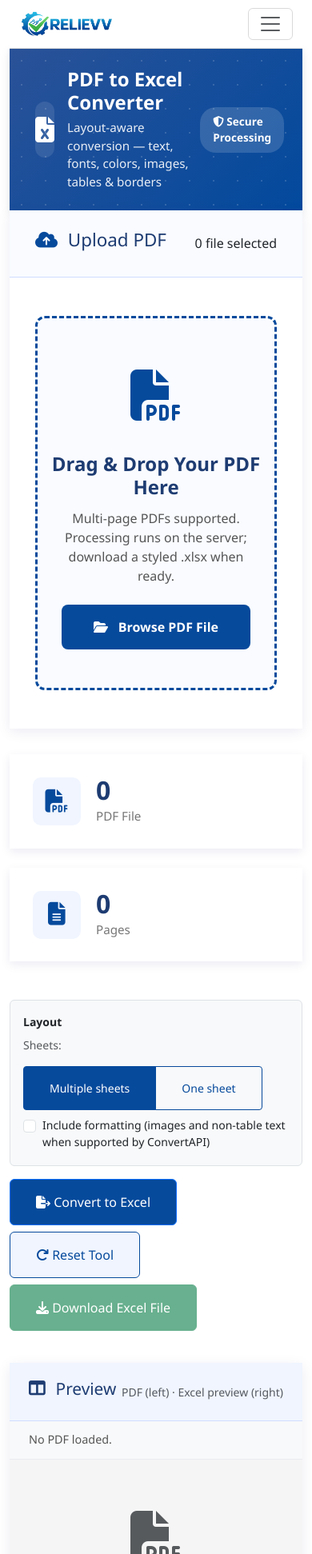
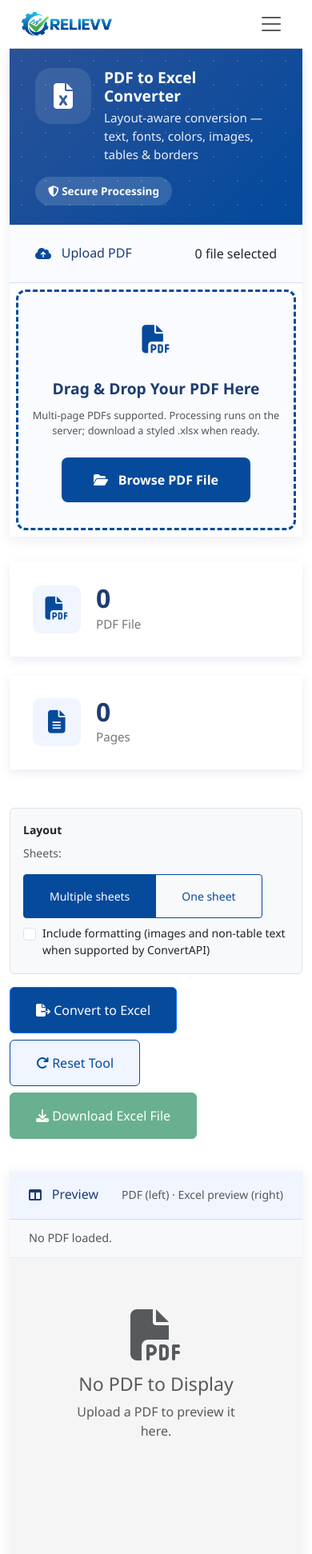
Before and after one commit to relievvautomation-collab/pdftoexcel, a Flask app: page / in a window 390 px wide. Shown: the top 1943 px of the page at 80% size. Run offline with Flask 3, Linux system fonts and the light colour scheme; some libraries are stand-ins or nearby versions.

Commit message:
Update style.css

```diff
--- a/static/css/style.css
+++ b/static/css/style.css
@@ -614,9 +614,47 @@ select.form-select:focus{
 
 @media (max-width: 768px) {
     .main-content { padding: 1.5rem; }
-    .logo-text h1 { font-size: 1.5rem; }
-    .upload-area { padding: 3rem 1rem; }
+    .logo-text h1 { font-size: 1.2rem; }
+    .upload-area {  padding: 2rem 1rem;}
+    .navbar-toggler{border: 0 !important;}
+    .header-content{flex-direction: column; align-items: flex-start; gap: 1rem;}
+    .logo-icon{flex-shrink: 0;}
+    .logo-section{align-items: start;}
+    .upload-container{padding: .5rem;}
+    .section-header h2 , .preview-header h3 {font-size: 1rem; margin: 0;}
+    .upload-icon {font-size: 2.2rem;}
+    .info-tab{min-width: max-content;}
+    .info-tabs{overflow-x: scroll;}
+    ::-webkit-scrollbar {display: none;}
+    .tab-content-info {padding: 2rem 1rem;}
+    .info-list li {font-size: 0.9rem;}
+    .disclaimer-box > p {font-size: 0.8rem;}
+    .banks-container { gap: 1rem; padding: 1rem; flex-wrap: wrap; justify-content: center;}
+    .bank-card {
+        background: var(--lighter-blue);
+        border: 1px solid var(--border-blue);
+        border-radius: 12px;
+        padding: 1rem;
+        display: flex;
+        flex-direction: row;
+        align-items: center;
+        gap: 0.8rem;
+        /* min-width: 220px; */
+        flex: 1;
 }
+.faq-item p { font-size: .9rem;}
+.bank-card > i {font-size: 1.4rem; margin-bottom: 0 !important; flex-shrink: 0; }
+.bank-name {font-size: 1rem; margin-bottom: 0 !important; flex-shrink: 0; }
+.faq-item:last-child {
+    border-bottom: none;
+    margin-bottom: 0;
+}
+.footer-content{justify-content: center;}
+.upload-subtext {font-size: .8rem;}
+.upload-text {
+    font-size: 1.2rem;
+}
+.navbar-toggler:focus{box-shadow: none !important;}
 
 /* Full-screen loader: upload + slow /preview fetch */
 .global-loader {
@@ -648,3 +686,4 @@ select.form-select:focus{
     pointer-events: none;
     opacity: 0.65;
 }
+}
```
